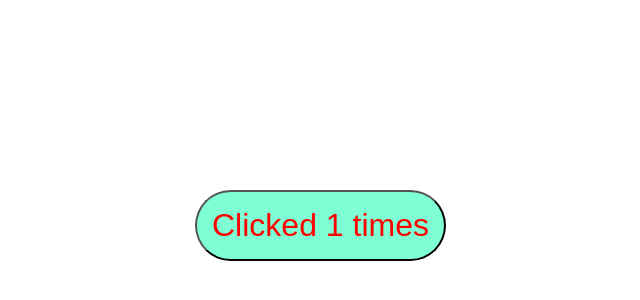
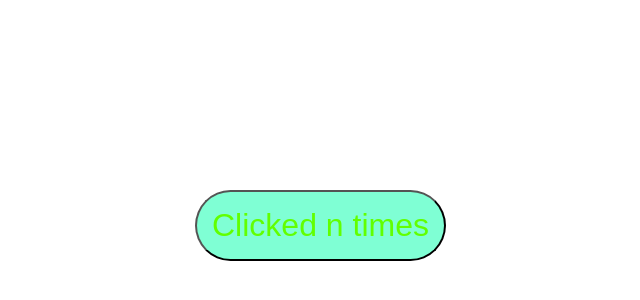
Before and after one commit to ennajari/react_ENIAD, a React (Create React App) app in the folder ennajari/: page / in a window 1280 px wide. Shown: the part 450-750 px from the top of the page, without its empty margins (381-1021 px from the left). Built offline with nearby package versions, Linux system fonts and the light colour scheme.

Commit message:
Ecrivez un composant qui contient un bouton avec le texte initial « Clicked 0 times », après le clic sur le bouton, incrémenter le compteur de cliques : « Clicked 1 times », « Clicked 2 times »,

```diff
--- a/ennajari/src/App.css
+++ b/ennajari/src/App.css
@@ -39,7 +39,7 @@
 .btn{
   margin: 50% 0% 0% 45%;
   padding: 15px;
-  color: red;
+  color: rgb(98, 255, 0);
   background-color: aquamarine;
   border-radius: 12em;
   font-size: xx-large;
--- a/ennajari/src/App.js
+++ b/ennajari/src/App.js
@@ -1,10 +1,8 @@
-import logo from './logo.svg';
 import './App.css';
-
 function App() {
   return (
          <>
-         <button className="btn" onclick="activateLasers()">Clicked 1 times</button>
+         <button className="btn" onclick="activateLasers()">Clicked n times</button>
          </>
   );
 }
```
